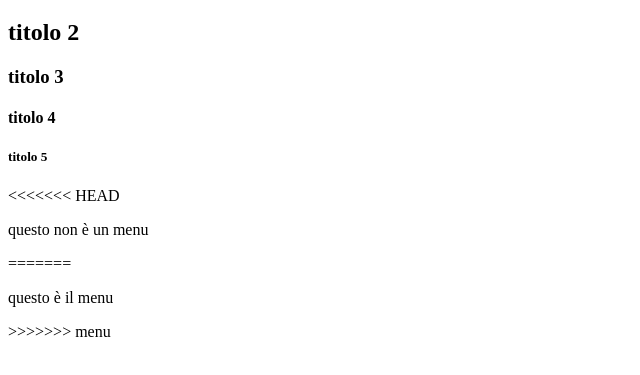
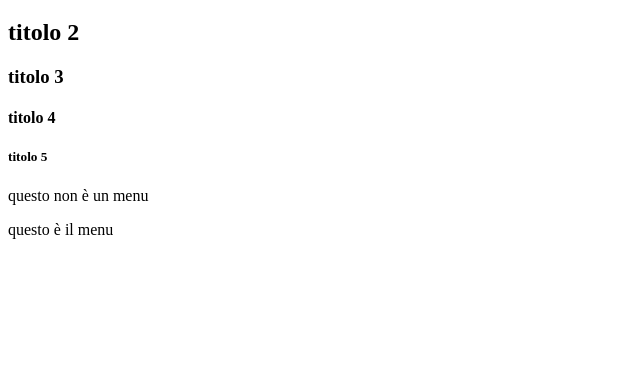
Before and after one commit to Elibra92/provagit, a plain HTML site: page index.html in a window 1280 px wide. Shown: the part 61-436 px from the top of the page, without its empty margins (0-640 px from the left). Drawn offline with Linux system fonts and the light colour scheme.

Commit message:
risoluzione errore

```diff
--- a/index.html
+++ b/index.html
@@ -12,10 +12,9 @@
     <h3>titolo 3</h3>
     <h4>titolo 4</h4>
     <h5>titolo 5</h5>
-<<<<<<< HEAD
+
     <p>questo non è un menu</p>
-=======
+
     <p>questo è il menu</p>
->>>>>>> menu
 </body>
 </html>
```
